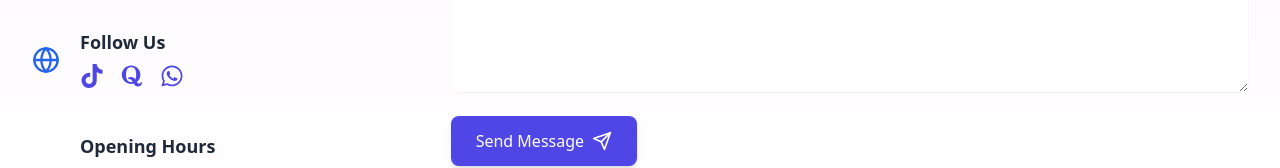
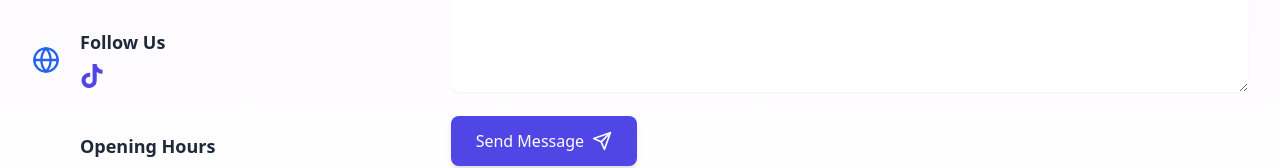
Before and after one commit to Tkay6677/robertkhanali, a React (Vite) app: page / in a window 1280 px wide. Shown: the part 4748-4916 px from the top of the page. Built offline with nearby package versions, Linux system fonts and the light colour scheme.

Commit message:
removed whatsapp and quora icons

```diff
--- a/src/Components/Contact.jsx
+++ b/src/Components/Contact.jsx
@@ -186,7 +186,7 @@ const Contact = () => {
                     >
                       <FontAwesomeIcon icon={faTiktok} className="h-6 w-6" />
                     </a>
-                    <a
+                 {/*   <a
                       href="https://www.quora.com/profile/Robert-Khan-Ali?ch=10&oid=1334926317&share=d31bb5d6&srid=uaqyez&target_type=user"
                       target="_blank"
                       rel="noopener noreferrer"
@@ -202,6 +202,7 @@ const Contact = () => {
                     >
                       <FontAwesomeIcon icon={faWhatsapp} className="h-6 w-6" />
                     </a>
+                    */}
                   </div>
                 </div>
               </div>
```
